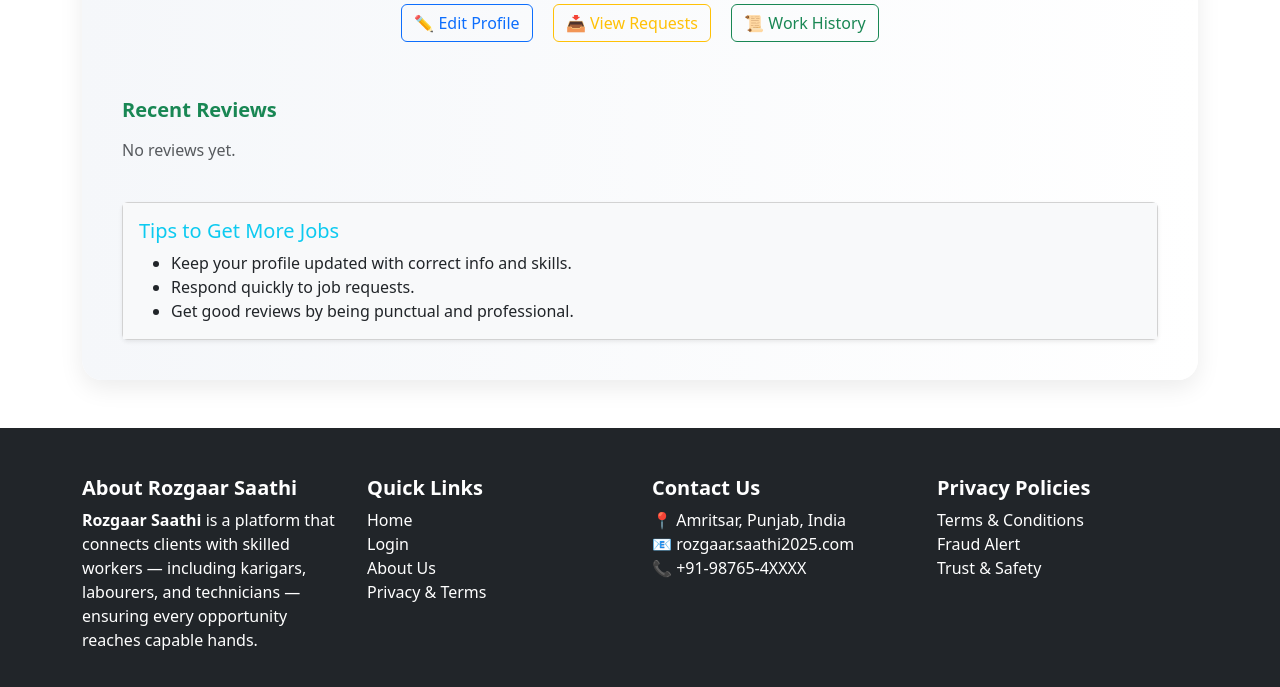
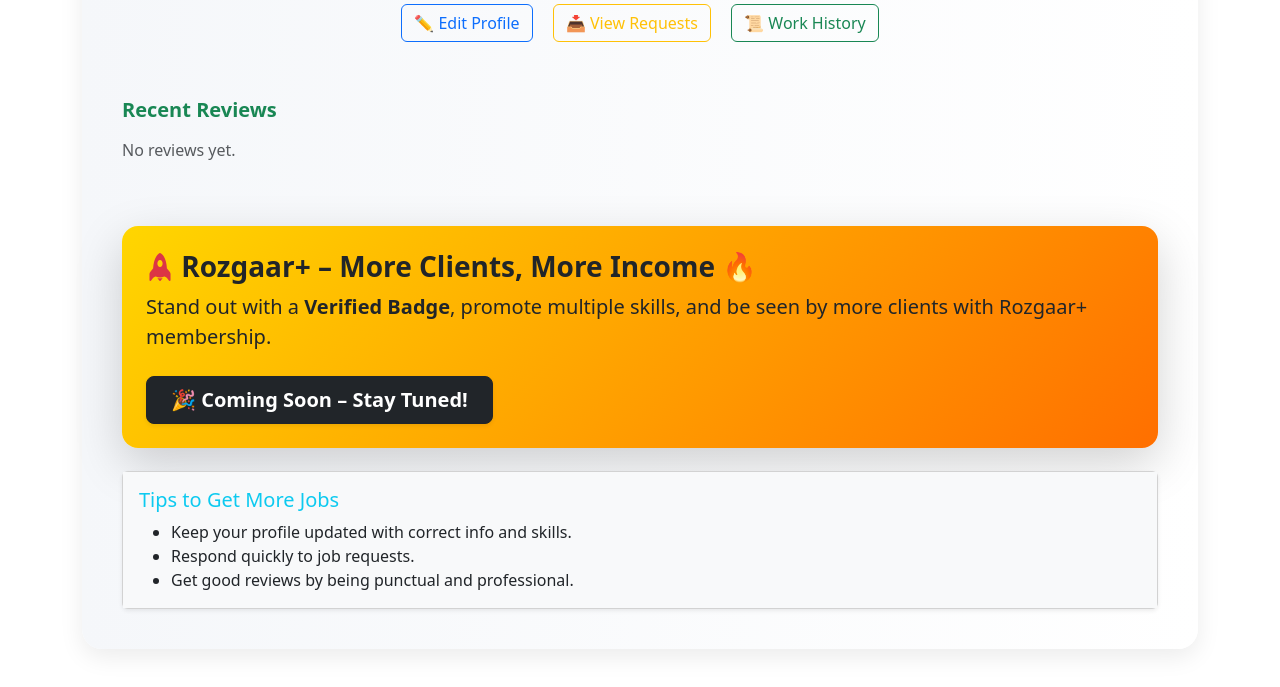
Before and after one commit to er-Rajbir/ROJGAR-SATHI, a Django app: template ROJGAR_SATHI/hunarbaaz/templates/hunarbaaz/dashboard.html in a window 1280 px wide. Shown: the part 596-1283 px from the top of the page. Run offline with Django 5.2, Linux system fonts and the light colour scheme; the template is opened without the code that fills it, so the values that code supplies are empty; some libraries are stand-ins or nearby versions.

Commit message:
subs done

```diff
--- a/ROJGAR_SATHI/hunarbaaz/templates/hunarbaaz/dashboard.html
+++ b/ROJGAR_SATHI/hunarbaaz/templates/hunarbaaz/dashboard.html
@@ -2,6 +2,13 @@
 {% load static %}
 {% block content %}
 <link rel="stylesheet" href="{% static 'hunarbaaz/css/dashboard.css' %}">
+<link rel="stylesheet" href="https://cdn.jsdelivr.net/npm/bootstrap-icons@1.10.5/font/bootstrap-icons.css">
+<link href="https://cdn.jsdelivr.net/npm/aos@2.3.4/dist/aos.css" rel="stylesheet">
+<script src="https://cdn.jsdelivr.net/npm/aos@2.3.4/dist/aos.js"></script>
+<script>
+  AOS.init();
+</script>
+
 
 <div class="container mt-5">
   <div class="dashboard-box mb-5">
@@ -110,6 +117,12 @@
         {% endfor %}
       </div>
     </div>
+<!-- 🔧 Boost Plan Teaser for Hunarbaaz -->
+<div class="rounded-4 shadow-lg mt-5 p-4 text-dark" style="background: linear-gradient(135deg, #ffd600, #ff6f00);" data-aos="zoom-in-up">
+  <h3 class="fw-bold"><i class="bi bi-rocket-fill text-danger"></i> Rozgaar+ – More Clients, More Income 🔥</h3>
+  <p class="fs-5">Stand out with a <strong>Verified Badge</strong>, promote multiple skills, and be seen by more clients with Rozgaar+ membership.</p>
+  <a href="#" class="btn btn-dark btn-lg mt-2 px-4 fw-semibold shadow-sm">🎉 Coming Soon – Stay Tuned!</a>
+</div>
 
     <!-- 💡 Tips -->
     <div class="card mt-4 shadow-sm">
```
Also changed, not shown: ROJGAR_SATHI/client/templates/client/dashboard_client.html (+14 -0 lines), ROJGAR_SATHI/db.sqlite3.
